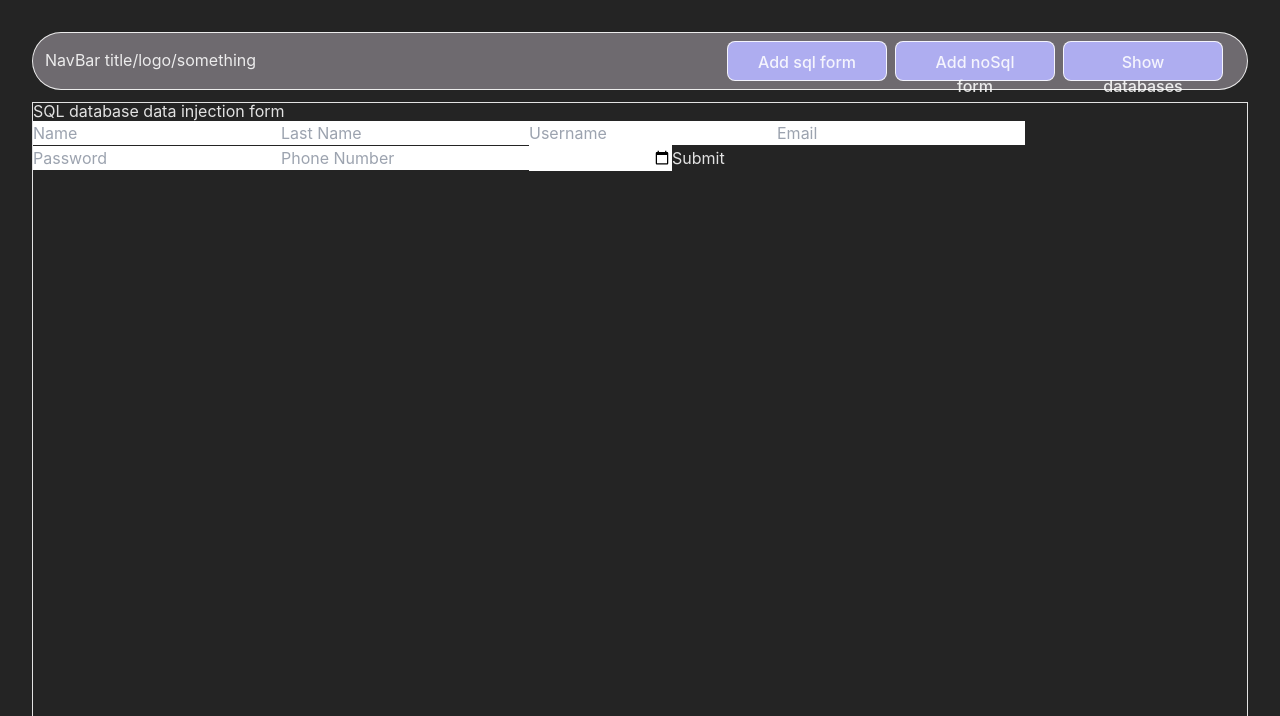
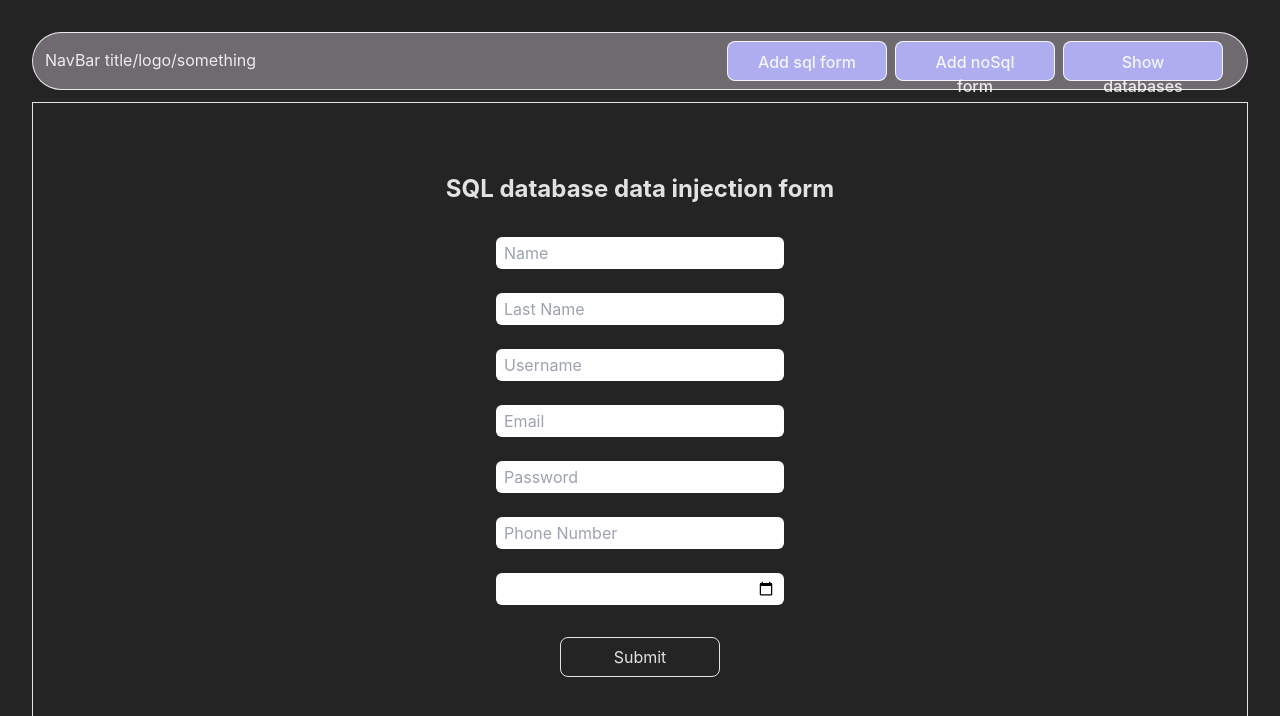
Before and after one commit to zaspeh/BDD_tp_grupal, a React (Vite) app in the folder frontend/: page /sqlForm in a window 1280 px wide. Shown: the top 716 px of the page. Built offline with nearby package versions, Linux system fonts and the light colour scheme.

Commit message:
feat: the sql data injection form looks better now, the header is still ugly

```diff
--- a/frontend/src/Components/GenericForm.jsx
+++ b/frontend/src/Components/GenericForm.jsx
@@ -1,4 +1,5 @@
 import React, { useState } from 'react';
+import GenericInput from './GenericInput';
 
 
 
@@ -28,15 +29,17 @@ export const GenericForm = ({handleSubmit}) => {
   }
 
   return (
-      <form onSubmit={onSubmit}>
-        <input type="text" name="name" placeholder="Name" onChange={handleChange} />
-        <input type="text" name="lastName" placeholder="Last Name" onChange={handleChange} />
-        <input type="text" name="username" placeholder="Username" onChange={handleChange} />
-        <input type="email" name="email" placeholder="Email" onChange={handleChange} />
-        <input type="password" name="password" placeholder="Password" onChange={handleChange} />
-        <input type="text" name="phoneNumber" placeholder="Phone Number" onChange={handleChange} />
-        <input type="date" name="dateOfBirth" onChange={handleChange} />
-        <button type="submit">Submit</button>
+      <form onSubmit={onSubmit} className='flex flex-col'>
+        <GenericInput name={"name"} type={"text"} placeholder={"Name"} handleChange={handleChange} />
+        <GenericInput name={"lastName"} type={"text"} placeholder={"Last Name"} handleChange={handleChange} />
+        <GenericInput name={"username"} type={"text"} placeholder={"Username"} handleChange={handleChange} />
+        <GenericInput name={"email"} type={"email"} placeholder={"Email"} handleChange={handleChange} />
+        <GenericInput name={"password"} type={"password"} placeholder={"Password"} handleChange={handleChange} />
+        <GenericInput name={"phoneNumber"} type={"text"} placeholder={"Phone Number"} handleChange={handleChange} />
+        <GenericInput name={"dateOfBirth"} type={"date"} handleChange={handleChange} />
+        <button type="submit" className='h-10 w-40 border border-red-500 self-center my-5 rounded-lg hover:bg-headerBlack'>
+            Submit
+        </button>
       </form>
   );
 }
--- /dev/null
+++ b/frontend/src/Components/GenericInput.jsx
@@ -0,0 +1,14 @@
+import React from "react"
+
+export const  GenericInput = ({name, type, placeholder, handleChange}) => {
+  return (
+    <input
+        type={type}
+        name={name}
+        placeholder={placeholder}
+        onChange={handleChange}
+        className="mx-2 my-3 h-8 w-72 rounded-md p-2" />
+  )
+}
+
+export default GenericInput;
--- a/frontend/src/Components/Pages/SqlForm.jsx
+++ b/frontend/src/Components/Pages/SqlForm.jsx
@@ -10,8 +10,8 @@ export const SqlForm = () => {
   }
 
   return (
-    <div className='h-full border border-red-500'>
-      <h1>SQL database data injection form</h1>
+    <div className='h-full border border-red-500 flex flex-col justify-center items-center'>
+      <h1 className='mb-5 font-bold text-2xl'>SQL database data injection form</h1>
       <GenericForm handleSubmit={handleSubmit} />
     </div>
   );
```
